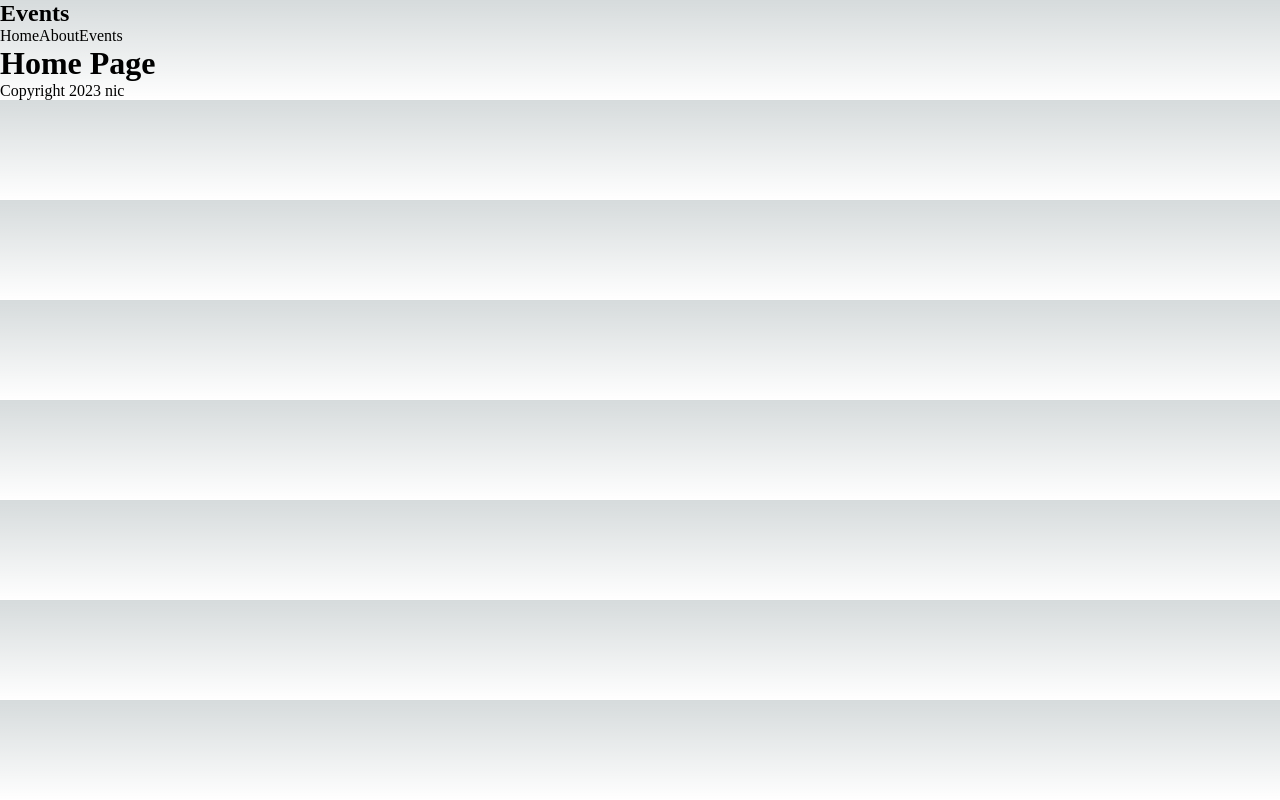
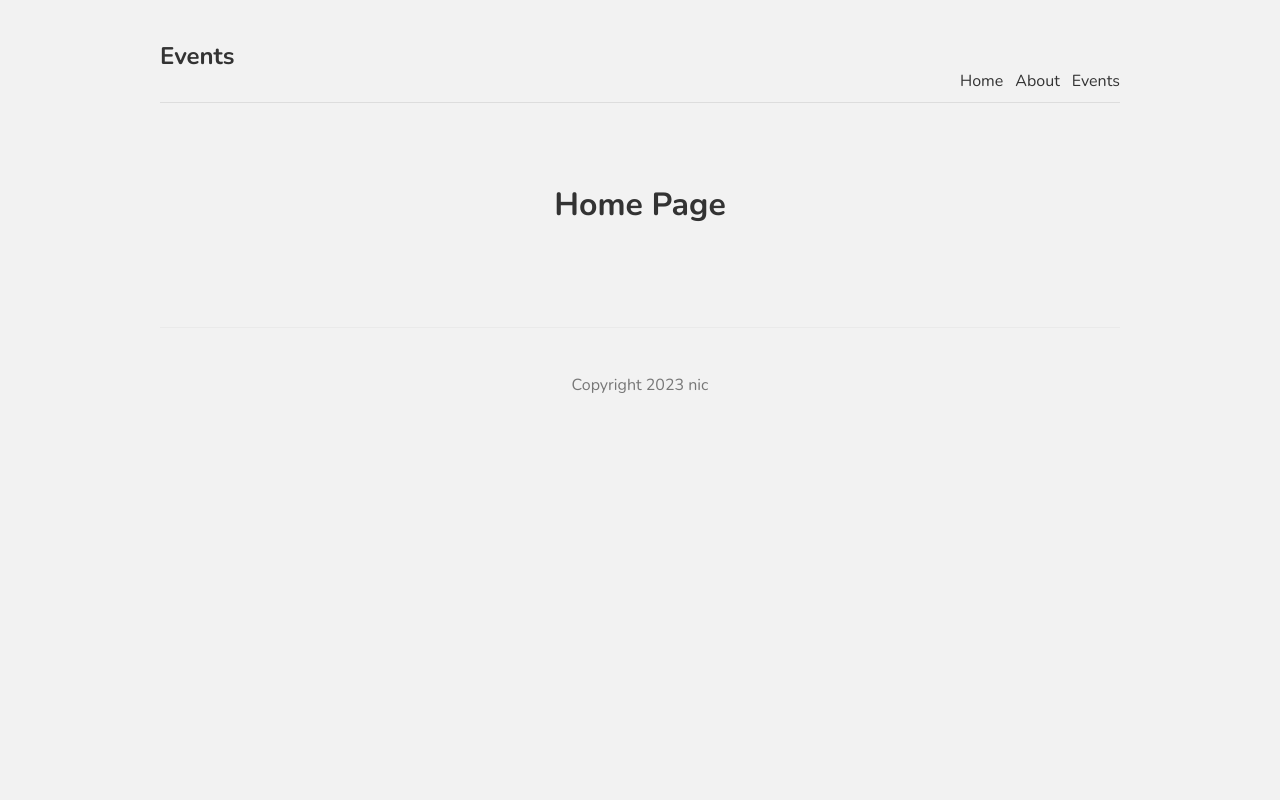
Before and after one commit to niroshanwitharana/NIC-Coding-Challenge, a Next.js app: page / in a window 1280 px wide. Built offline with nearby package versions, Linux system fonts and the light colour scheme.

Commit message:
basic css added

```diff
--- /dev/null
+++ b/styles/About.module.css
@@ -0,0 +1,5 @@
+.title {
+    color: #333;
+    padding-bottom: 20px;
+    text-align: center;
+  }
--- a/styles/Home.module.css
+++ b/styles/Home.module.css
@@ -1,278 +1,18 @@
-.main {
-  display: flex;
-  flex-direction: column;
-  justify-content: space-between;
-  align-items: center;
-  padding: 6rem;
-  min-height: 100vh;
+.title {
+  color: #333;
+  padding-bottom: 20px;
+  text-align: center;
 }
-
-.description {
-  display: inherit;
-  justify-content: inherit;
-  align-items: inherit;
-  font-size: 0.85rem;
-  max-width: var(--max-width);
-  width: 100%;
-  z-index: 2;
-  font-family: var(--font-mono);
+.text {
+  color: #777;
 }
-
-.description a {
-  display: flex;
-  justify-content: center;
-  align-items: center;
-  gap: 0.5rem;
+.btn {
+  display: block;
+  width: 150px;
+  padding: 8px 0;
+  margin: 20px auto;
+  background: #4979ff;
+  border-radius: 4px;
+  color: white;
+  text-align: center;
 }
-
-.description p {
-  position: relative;
-  margin: 0;
-  padding: 1rem;
-  background-color: rgba(var(--callout-rgb), 0.5);
-  border: 1px solid rgba(var(--callout-border-rgb), 0.3);
-  border-radius: var(--border-radius);
-}
-
-.code {
-  font-weight: 700;
-  font-family: var(--font-mono);
-}
-
-.grid {
-  display: grid;
-  grid-template-columns: repeat(4, minmax(25%, auto));
-  width: var(--max-width);
-  max-width: 100%;
-}
-
-.card {
-  padding: 1rem 1.2rem;
-  border-radius: var(--border-radius);
-  background: rgba(var(--card-rgb), 0);
-  border: 1px solid rgba(var(--card-border-rgb), 0);
-  transition: background 200ms, border 200ms;
-}
-
-.card span {
-  display: inline-block;
-  transition: transform 200ms;
-}
-
-.card h2 {
-  font-weight: 600;
-  margin-bottom: 0.7rem;
-}
-
-.card p {
-  margin: 0;
-  opacity: 0.6;
-  font-size: 0.9rem;
-  line-height: 1.5;
-  max-width: 30ch;
-}
-
-.center {
-  display: flex;
-  justify-content: center;
-  align-items: center;
-  position: relative;
-  padding: 4rem 0;
-}
-
-.center::before {
-  background: var(--secondary-glow);
-  border-radius: 50%;
-  width: 480px;
-  height: 360px;
-  margin-left: -400px;
-}
-
-.center::after {
-  background: var(--primary-glow);
-  width: 240px;
-  height: 180px;
-  z-index: -1;
-}
-
-.center::before,
-.center::after {
-  content: '';
-  left: 50%;
-  position: absolute;
-  filter: blur(45px);
-  transform: translateZ(0);
-}
-
-.logo,
-.thirteen {
-  position: relative;
-}
-
-.thirteen {
-  display: flex;
-  justify-content: center;
-  align-items: center;
-  width: 75px;
-  height: 75px;
-  padding: 25px 10px;
-  margin-left: 16px;
-  transform: translateZ(0);
-  border-radius: var(--border-radius);
-  overflow: hidden;
-  box-shadow: 0px 2px 8px -1px #0000001a;
-}
-
-.thirteen::before,
-.thirteen::after {
-  content: '';
-  position: absolute;
-  z-index: -1;
-}
-
-/* Conic Gradient Animation */
-.thirteen::before {
-  animation: 6s rotate linear infinite;
-  width: 200%;
-  height: 200%;
-  background: var(--tile-border);
-}
-
-/* Inner Square */
-.thirteen::after {
-  inset: 0;
-  padding: 1px;
-  border-radius: var(--border-radius);
-  background: linear-gradient(
-    to bottom right,
-    rgba(var(--tile-start-rgb), 1),
-    rgba(var(--tile-end-rgb), 1)
-  );
-  background-clip: content-box;
-}
-
-/* Enable hover only on non-touch devices */
-@media (hover: hover) and (pointer: fine) {
-  .card:hover {
-    background: rgba(var(--card-rgb), 0.1);
-    border: 1px solid rgba(var(--card-border-rgb), 0.15);
-  }
-
-  .card:hover span {
-    transform: translateX(4px);
-  }
-}
-
-@media (prefers-reduced-motion) {
-  .thirteen::before {
-    animation: none;
-  }
-
-  .card:hover span {
-    transform: none;
-  }
-}
-
-/* Mobile */
-@media (max-width: 700px) {
-  .content {
-    padding: 4rem;
-  }
-
-  .grid {
-    grid-template-columns: 1fr;
-    margin-bottom: 120px;
-    max-width: 320px;
-    text-align: center;
-  }
-
-  .card {
-    padding: 1rem 2.5rem;
-  }
-
-  .card h2 {
-    margin-bottom: 0.5rem;
-  }
-
-  .center {
-    padding: 8rem 0 6rem;
-  }
-
-  .center::before {
-    transform: none;
-    height: 300px;
-  }
-
-  .description {
-    font-size: 0.8rem;
-  }
-
-  .description a {
-    padding: 1rem;
-  }
-
-  .description p,
-  .description div {
-    display: flex;
-    justify-content: center;
-    position: fixed;
-    width: 100%;
-  }
-
-  .description p {
-    align-items: center;
-    inset: 0 0 auto;
-    padding: 2rem 1rem 1.4rem;
-    border-radius: 0;
-    border: none;
-    border-bottom: 1px solid rgba(var(--callout-border-rgb), 0.25);
-    background: linear-gradient(
-      to bottom,
-      rgba(var(--background-start-rgb), 1),
-      rgba(var(--callout-rgb), 0.5)
-    );
-    background-clip: padding-box;
-    backdrop-filter: blur(24px);
-  }
-
-  .description div {
-    align-items: flex-end;
-    pointer-events: none;
-    inset: auto 0 0;
-    padding: 2rem;
-    height: 200px;
-    background: linear-gradient(
-      to bottom,
-      transparent 0%,
-      rgb(var(--background-end-rgb)) 40%
-    );
-    z-index: 1;
-  }
-}
-
-/* Tablet and Smaller Desktop */
-@media (min-width: 701px) and (max-width: 1120px) {
-  .grid {
-    grid-template-columns: repeat(2, 50%);
-  }
-}
-
-@media (prefers-color-scheme: dark) {
-  .vercelLogo {
-    filter: invert(1);
-  }
-
-  .logo,
-  .thirteen img {
-    filter: invert(1) drop-shadow(0 0 0.3rem #ffffff70);
-  }
-}
-
-@keyframes rotate {
-  from {
-    transform: rotate(360deg);
-  }
-  to {
-    transform: rotate(0deg);
-  }
-}
--- a/styles/globals.css
+++ b/styles/globals.css
@@ -1,107 +1,45 @@
-:root {
-  --max-width: 1100px;
-  --border-radius: 12px;
-  --font-mono: ui-monospace, Menlo, Monaco, 'Cascadia Mono', 'Segoe UI Mono',
-    'Roboto Mono', 'Oxygen Mono', 'Ubuntu Monospace', 'Source Code Pro',
-    'Fira Mono', 'Droid Sans Mono', 'Courier New', monospace;
+@import url('https://fonts.googleapis.com/css2?family=Nunito:wght@300;400;600;700&display=swap');
 
-  --foreground-rgb: 0, 0, 0;
-  --background-start-rgb: 214, 219, 220;
-  --background-end-rgb: 255, 255, 255;
-
-  --primary-glow: conic-gradient(
-    from 180deg at 50% 50%,
-    #16abff33 0deg,
-    #0885ff33 55deg,
-    #54d6ff33 120deg,
-    #0071ff33 160deg,
-    transparent 360deg
-  );
-  --secondary-glow: radial-gradient(
-    rgba(255, 255, 255, 1),
-    rgba(255, 255, 255, 0)
-  );
-
-  --tile-start-rgb: 239, 245, 249;
-  --tile-end-rgb: 228, 232, 233;
-  --tile-border: conic-gradient(
-    #00000080,
-    #00000040,
-    #00000030,
-    #00000020,
-    #00000010,
-    #00000010,
-    #00000080
-  );
-
-  --callout-rgb: 238, 240, 241;
-  --callout-border-rgb: 172, 175, 176;
-  --card-rgb: 180, 185, 188;
-  --card-border-rgb: 131, 134, 135;
+body {
+  background: #f2f2f2;
+  color: #333;
+  font-family: "Nunito";
+}
+a {
+  color: #333;
+  text-decoration: none;
+}
+.content {
+  max-width: 960px;
+  margin: 0 auto;
+}
+nav {
+  margin: 10px auto 80px;
+  padding: 10px 0;
+  display: flex;
+  justify-content: flex-end;
+  align-items: flex-end;
+  border-bottom: 1px solid #ddd;
+}
+nav a {
+  margin-left: 12px;
+}
+nav .logo {
+  margin-right: auto;
+}
+footer {
+  display: block;
+  text-align: center;
+  padding: 30px 0;
+  margin-top: 60px;
+  color: #777;
+  border-top: 1px solid #eaeaea;
 }
 
-@media (prefers-color-scheme: dark) {
-  :root {
-    --foreground-rgb: 255, 255, 255;
-    --background-start-rgb: 0, 0, 0;
-    --background-end-rgb: 0, 0, 0;
-
-    --primary-glow: radial-gradient(rgba(1, 65, 255, 0.4), rgba(1, 65, 255, 0));
-    --secondary-glow: linear-gradient(
-      to bottom right,
-      rgba(1, 65, 255, 0),
-      rgba(1, 65, 255, 0),
-      rgba(1, 65, 255, 0.3)
-    );
-
-    --tile-start-rgb: 2, 13, 46;
-    --tile-end-rgb: 2, 5, 19;
-    --tile-border: conic-gradient(
-      #ffffff80,
-      #ffffff40,
-      #ffffff30,
-      #ffffff20,
-      #ffffff10,
-      #ffffff10,
-      #ffffff80
-    );
-
-    --callout-rgb: 20, 20, 20;
-    --callout-border-rgb: 108, 108, 108;
-    --card-rgb: 100, 100, 100;
-    --card-border-rgb: 200, 200, 200;
-  }
+.not-found {
+  text-align: center;
 }
-
-* {
-  box-sizing: border-box;
-  padding: 0;
-  margin: 0;
+.not-found a{
+  color: #4979ff;
+  text-decoration: ;
 }
-
-html,
-body {
-  max-width: 100vw;
-  overflow-x: hidden;
-}
-
-body {
-  color: rgb(var(--foreground-rgb));
-  background: linear-gradient(
-      to bottom,
-      transparent,
-      rgb(var(--background-end-rgb))
-    )
-    rgb(var(--background-start-rgb));
-}
-
-a {
-  color: inherit;
-  text-decoration: none;
-}
-
-@media (prefers-color-scheme: dark) {
-  html {
-    color-scheme: dark;
-  }
-}
```
